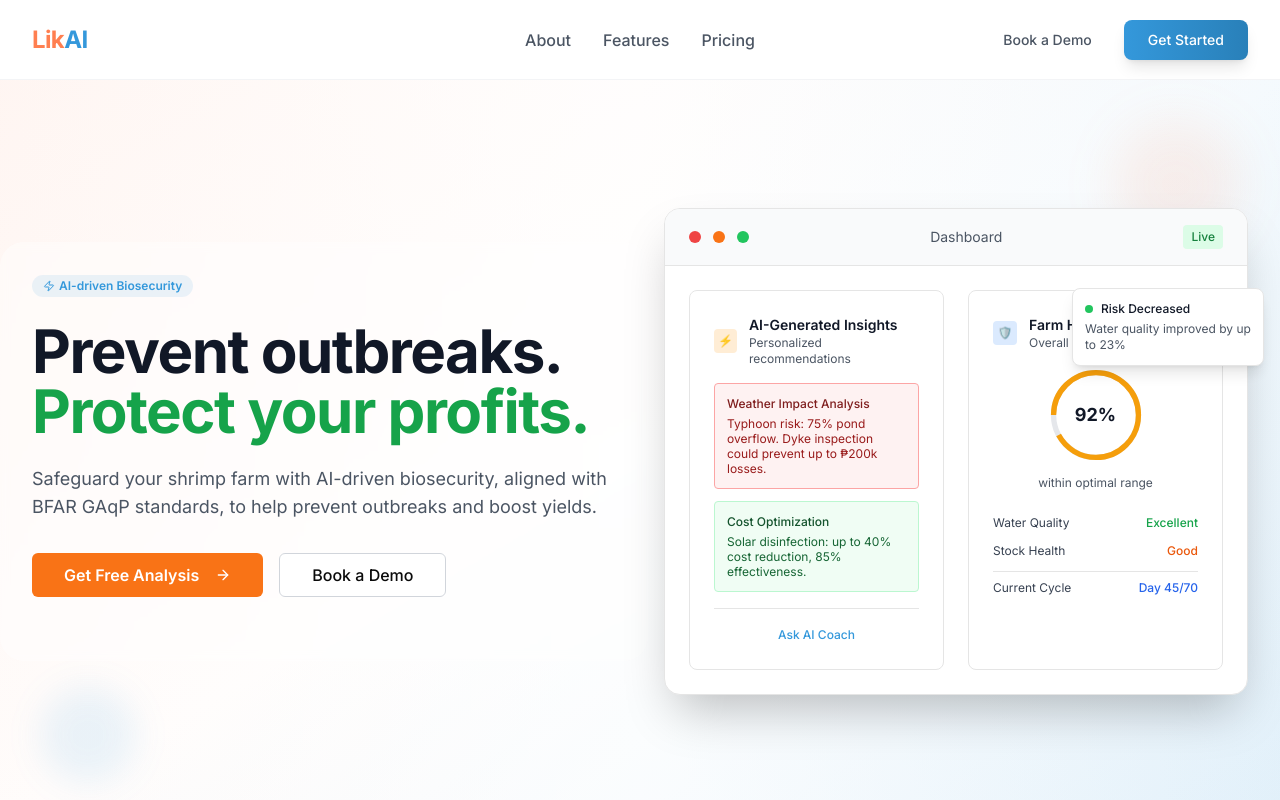
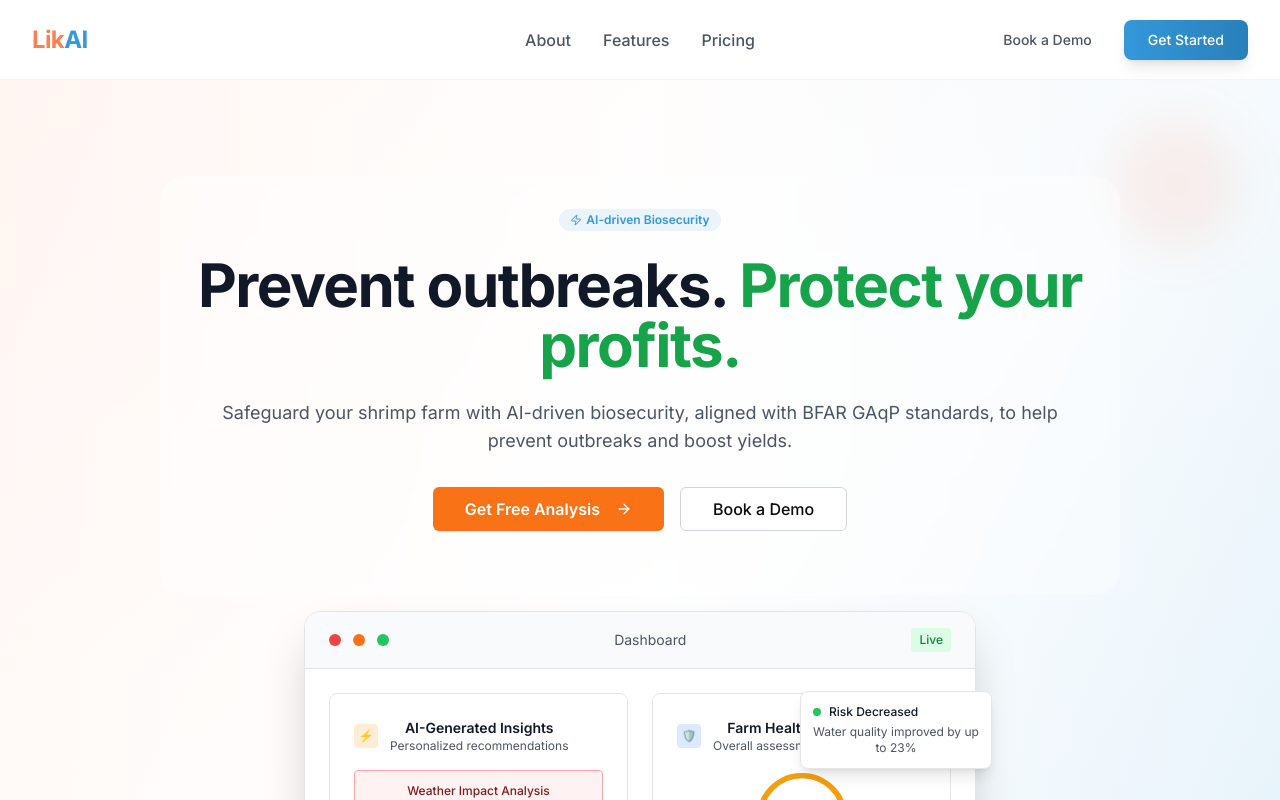
Before and after one commit to Web3-Iligan/LikAI, a Next.js app: page / in a window 1280 px wide. Shown: the top 800 px of the page. Built offline with nearby package versions, Linux system fonts and the light colour scheme.

Commit message:
Update page.tsx

```diff
--- a/app/page.tsx
+++ b/app/page.tsx
@@ -148,9 +148,9 @@ export default function LandingPage() {
           <div className="absolute bottom-10 left-10 h-24 w-24 rounded-full bg-[#3498DB]/10 blur-lg"></div>
           <div className="absolute right-1/4 top-1/2 h-16 w-16 rounded-full bg-[#FF7F50]/5 blur-md"></div>
           <div className="container relative z-10 mx-auto max-w-7xl px-8 py-16 sm:px-12 sm:py-20 md:px-16 md:py-24 lg:px-8 lg:py-32">
-            <div className="grid items-center gap-8 sm:gap-12 lg:grid-cols-2">
-              {/* Left Column - Content */}
-              <div className="relative mx-auto max-w-2xl lg:mx-0">
+            <div className="flex flex-col items-center gap-8 text-center sm:gap-12">
+              {/* Content - Centered */}
+              <div className="relative mx-auto max-w-4xl">
                 <div className="absolute inset-0 -z-10 -m-8 rounded-3xl bg-white/40 backdrop-blur-sm"></div>
                 <Badge className="mb-4 bg-[#3498DB]/10 text-[#3498DB] hover:bg-[#3498DB]/10 sm:mb-6">
                   <Zap className="mr-1 h-3 w-3" />
@@ -165,7 +165,7 @@ export default function LandingPage() {
                   with BFAR GAqP standards, to help prevent outbreaks and boost
                   yields.
                 </p>
-                <div className="mb-6 flex flex-col gap-4 px-2 sm:mb-8 sm:flex-row sm:gap-4 sm:px-0">
+                <div className="mb-6 flex flex-col gap-4 sm:mb-8 sm:flex-row sm:justify-center sm:gap-4">
                   <Link href="/auth" className="w-full sm:w-auto">
                     <Button
                       size="lg"
@@ -187,8 +187,8 @@ export default function LandingPage() {
                 </div>
               </div>
 
-              {/* Right Column - Dashboard Preview */}
-              <div className="relative mt-8 px-2 sm:px-4 md:px-6 lg:mt-0 lg:px-0">
+              {/* Dashboard Preview - Centered */}
+              <div className="relative w-full max-w-2xl px-2 sm:px-4 md:px-6 lg:px-0">
                 <div className="mx-auto max-w-sm overflow-hidden rounded-xl border bg-white shadow-2xl sm:rounded-2xl lg:max-w-none">
                   {/* Dashboard Header */}
                   <div className="flex items-center justify-between border-b bg-gray-50 px-3 py-3 sm:px-6 sm:py-4">
```
